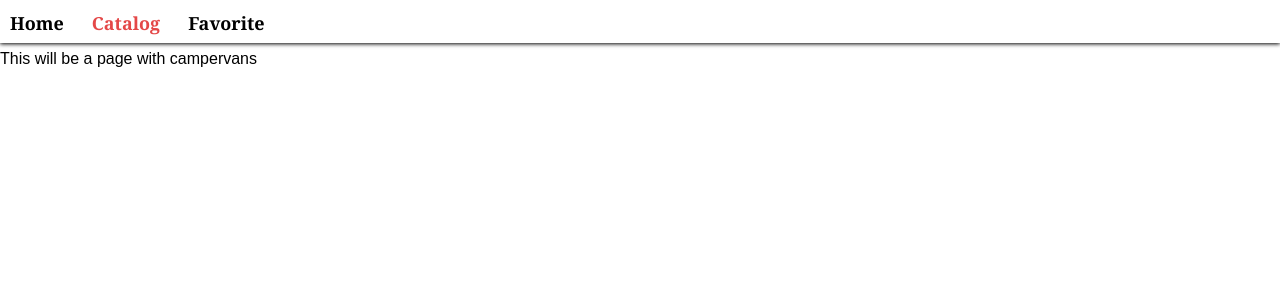
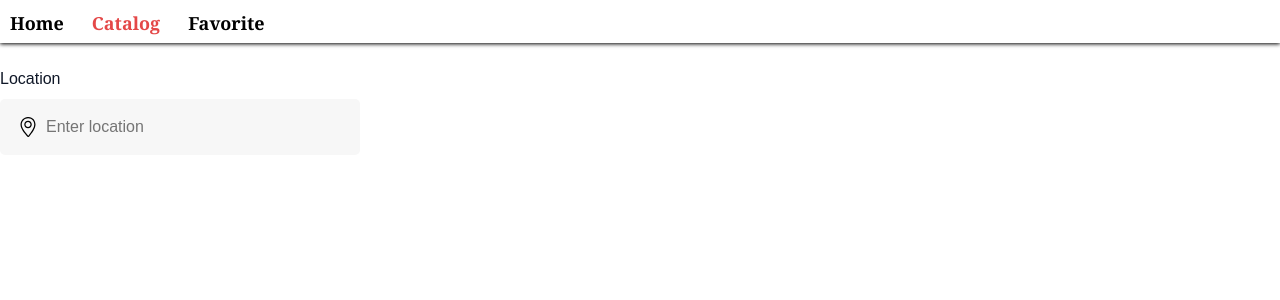
Before and after one commit to NZAlona/CampervanRental, a React (Vite) app: page /catalog in a window 1280 px wide. Shown: the top 300 px of the page. Built offline with nearby package versions, Linux system fonts and the light colour scheme.

Commit message:
Adds location

```diff
--- a/src/App.jsx
+++ b/src/App.jsx
@@ -1,4 +1,4 @@
-import { Routes, Route } from 'react-router-dom';
+import { Routes, Route, Navigate } from 'react-router-dom';
 import HomePage from './pages/HomePage';
 import CatalogPage from './pages/CatalogPage';
 import FavoritePage from './pages/FavoritePage';
@@ -16,7 +16,7 @@ function App() {
           <Route path="/" element={<HomePage />} />
           <Route path="/catalog" element={<CatalogPage />} />
           <Route path="/favorites" element={<FavoritePage />} />
-          <Route path="*" element={<HomePage />} />
+          <Route path="*" element={<Navigate to="/" />} />
         </Routes>
       </div>
     </>
--- /dev/null
+++ b/src/components/Location.jsx
@@ -0,0 +1,18 @@
+import css from '../components/Location.module.css';
+import { SlLocationPin } from 'react-icons/sl';
+
+export default function Location() {
+  return (
+    <>
+      <form className={css.forma}>
+        <label className={css.lbl}>Location</label>
+        <div className={css.wrapper}>
+          <input type="text" className={css.inp} placeholder="Enter location" />
+          <div className={css.iconContainer}>
+            <SlLocationPin className={css.icon} />
+          </div>
+        </div>
+      </form>
+    </>
+  );
+}
--- /dev/null
+++ b/src/components/Location.module.css
@@ -0,0 +1,40 @@
+.wrapper {
+  position: relative;
+  margin-top: 8px;
+}
+
+.forma {
+  padding-top: 20px;
+  max-width: 360px;
+  margin-bottom: 32px;
+}
+.lbl {
+  color: #101828;
+  font-size: 16px;
+  line-height: 1.5;
+  font-weight: 500;
+  /* font-family: Inter; */
+}
+.inp {
+  display: block;
+  height: 56px;
+  width: 360px;
+  outline: transparent;
+  border: none;
+  background-color: #f7f7f7;
+  border-radius: 5px;
+  padding-left: 46px;
+}
+
+.iconContainer {
+  position: absolute;
+  top: 50%;
+  transform: translateY(-50%);
+  width: 18px; /* Set width of the icon container */
+  height: 20px; /* Set height of the icon container */
+}
+
+.icon {
+  font-size: 20px;
+  margin-left: 18px;
+}
--- a/src/pages/CatalogPage.jsx
+++ b/src/pages/CatalogPage.jsx
@@ -1,9 +1,10 @@
 // import css from '../components/CatalogPage.module.css';
+import Location from '../components/Location';
 
 export default function CatalogPage() {
   return (
     <>
-      <p>This will be a page with campervans</p>
+      <Location />
     </>
   );
 }
```
